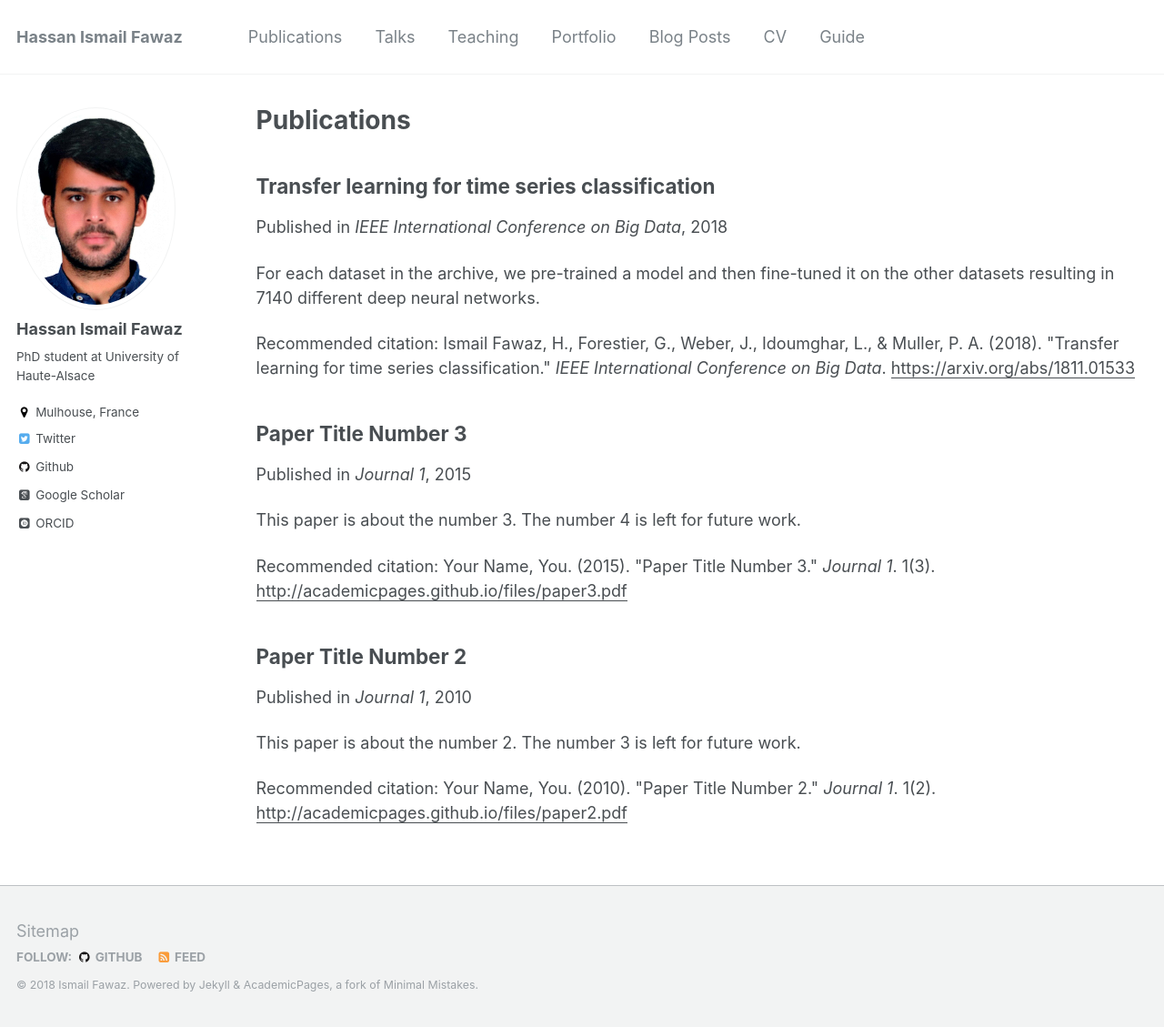
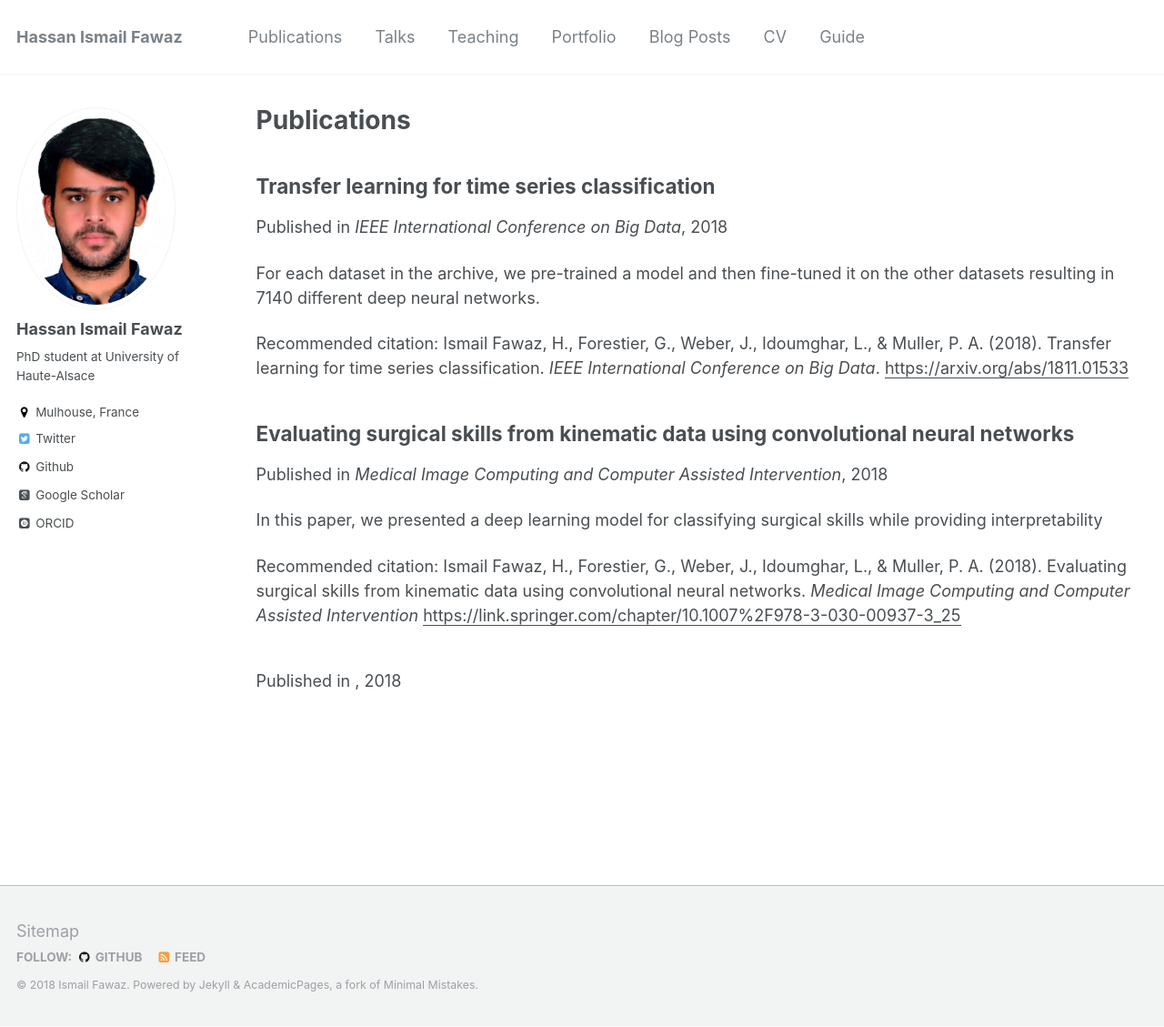
Before and after one commit to hfawaz/hfawaz.github.io, a Jekyll site: the page built from _pages/publications.md, in a window 1280 px wide and 1129 px high. Shown: the whole window at 91% size. Built offline with Jekyll 4.4.1, drawn with Linux system fonts in a browser that asks for light colours; some web fonts are replaced.

Commit message:
added three completed papers

````diff
--- a/_publications/2010-10-01-paper-title-number-2.md
+++ /dev/null
@@ -1,15 +0,0 @@
----
-title: "Paper Title Number 2"
-collection: publications
-permalink: /publication/2010-10-01-paper-title-number-2
-excerpt: 'This paper is about the number 2. The number 3 is left for future work.'
-date: 2010-10-01
-venue: 'Journal 1'
-paperurl: 'http://academicpages.github.io/files/paper2.pdf'
-citation: 'Your Name, You. (2010). &quot;Paper Title Number 2.&quot; <i>Journal 1</i>. 1(2).'
----
-This paper is about the number 2. The number 3 is left for future work.
-
-[Download paper here](http://academicpages.github.io/files/paper2.pdf)
-
-Recommended citation: Your Name, You. (2010). "Paper Title Number 2." <i>Journal 1</i>. 1(2).
--- a/_publications/2015-10-01-paper-title-number-3.md
+++ /dev/null
@@ -1,15 +0,0 @@
----
-title: "Paper Title Number 3"
-collection: publications
-permalink: /publication/2015-10-01-paper-title-number-3
-excerpt: 'This paper is about the number 3. The number 4 is left for future work.'
-date: 2015-10-01
-venue: 'Journal 1'
-paperurl: 'http://academicpages.github.io/files/paper3.pdf'
-citation: 'Your Name, You. (2015). &quot;Paper Title Number 3.&quot; <i>Journal 1</i>. 1(3).'
----
-This paper is about the number 3. The number 4 is left for future work.
-
-[Download paper here](http://academicpages.github.io/files/paper3.pdf)
-
-Recommended citation: Your Name, You. (2015). "Paper Title Number 3." <i>Journal 1</i>. 1(3).
--- /dev/null
+++ b/_publications/aaltd18.md
@@ -0,0 +1,26 @@
+---
+title: "Data augmentation using synthetic data for time series classification with deep residual networks"
+collection: publications
+permalink: /publication/aaltd18
+excerpt: 'Our preliminary experiments reveal that data augmentation can drastically increase deep CNN's accuracy on some datasets and significantly improve the deep model's accuracy when the method is used in an ensemble approach.'
+date: 2010-09-14
+venue: 'International Workshop on Advanced Analytics and Learning on Temporal Data, ECML PKDD'
+paperurl: 'https://project.inria.fr/aaldt18/files/2018/08/aaltd18_data_aug.pdf'
+citation: 'Ismail Fawaz, H., Forestier, G., Weber, J., Idoumghar, L., & Muller, P. A. (2018). Data augmentation using synthetic data for time series classification with deep residual networks. <i>International Workshop on Advanced Analytics and Learning on Temporal Data, ECML PKDD</i>'
+---
+Data augmentation in deep neural networks is the process of generating artificial data in order to reduce the variance of the classifier with the goal to reduce the number of errors. This idea has been shown to improve deep neural network's generalization capabilities in many computer vision tasks such as image recognition and object localization. Apart from these applications, deep Convolutional Neural Networks (CNNs) have also recently gained popularity in the Time Series Classification (TSC) community. However, unlike in image recognition problems, data augmentation techniques have not yet been investigated thoroughly for the TSC task. This is surprising as the accuracy of deep learning models for TSC could potentially be improved, especially for small datasets that exhibit overfitting, when a data augmentation method is adopted. In this paper, we fill this gap by investigating the application of a recently proposed data augmentation technique based on the Dynamic Time Warping distance, for a deep learning model for TSC. To evaluate the potential of augmenting the training set, we performed extensive experiments using the UCR TSC benchmark. Our preliminary experiments reveal that data augmentation can drastically increase deep CNN's accuracy on some datasets and significantly improve the deep model's accuracy when the method is used in an ensemble approach.
+
+[Download paper here](https://arxiv.org/abs/1808.02455)
+
+[Code is available here](https://github.com/hfawaz/aaltd18)
+
+Bibtex:
+
+```
+@InProceedings{IsmailFawaz2018,
+  Title                    = {Data augmentation using synthetic data for time series classification with deep residual networks},
+  Author                   = {Ismail Fawaz, Hassan and Forestier, Germain and Weber, Jonathan and Idoumghar, Lhassane and Muller, Pierre-Alain},
+  Booktitle                = {International Workshop on Advanced Analytics and Learning on Temporal Data, {ECML} {PKDD}},
+  Year                     = {2018}
+}
+```
--- /dev/null
+++ b/_publications/miccai18.md
@@ -0,0 +1,26 @@
+---
+title: "Evaluating surgical skills from kinematic data using convolutional neural networks"
+collection: publications
+permalink: /publication/miccai18
+excerpt: 'In this paper, we presented a deep learning model for classifying surgical skills while providing interpretability'
+date: 2018-09-13
+venue: 'Medical Image Computing and Computer Assisted Intervention'
+paperurl: 'https://link.springer.com/chapter/10.1007%2F978-3-030-00937-3_25'
+citation: 'Ismail Fawaz, H., Forestier, G., Weber, J., Idoumghar, L., & Muller, P. A. (2018). Evaluating surgical skills from kinematic data using convolutional neural networks. <i>Medical Image Computing and Computer Assisted Intervention</i>'
+---
+The need for automatic surgical skills assessment is increasing, especially because manual feedback from senior surgeons observing junior surgeons is prone to subjectivity and time consuming. Thus, automating surgical skills evaluation is a very important step towards improving surgical practice. In this paper, we designed a Convolutional Neural Network (CNN) to evaluate surgeon skills by extracting patterns in the surgeon motions performed in robotic surgery. The proposed method is validated on the JIGSAWS dataset and achieved very competitive results with 100% accuracy on the suturing and needle passing tasks. While we leveraged from the CNNs efficiency, we also managed to mitigate its black-box effect using class activation map. This feature allows our method to automatically highlight which parts of the surgical task influenced the skill prediction and can be used to explain the classification and to provide personalized feedback to the trainee.
+
+[Download paper here](https://arxiv.org/abs/1806.02750)
+
+[Code is available here](https://github.com/hfawaz/miccai18)
+
+Bibtex:
+```
+@InProceedings{IsmailFawaz2018evaluating,
+  Title                    = {Evaluating surgical skills from kinematic data using convolutional neural networks},
+  Author                   = {Ismail Fawaz, Hassan and Forestier, Germain and Weber, Jonathan and Idoumghar, Lhassane and Muller, Pierre-Alain},
+  booktitle                = {International Conference On Medical Image Computing and Computer Assisted Intervention (MICCAI)},
+  Year                     = {2018},
+  pages = {214--221}
+}
+```
--- a/files/bigdata18.bib
+++ /dev/null
@@ -1,6 +0,0 @@
-@InProceedings{IsmailFawaz2018transfer,
-  Title                    = {Transfer learning for time series classification},
-  Author                   = {Ismail Fawaz, Hassan and Forestier, Germain and Weber, Jonathan and Idoumghar, Lhassane and Muller, Pierre-Alain},
-  booktitle                = {IEEE International Conference on Big Data},
-  Year                     = {2018}
-}
````
Also changed, not shown: _publications/bigdata18.md (+2 -1 lines), 3 other files.
